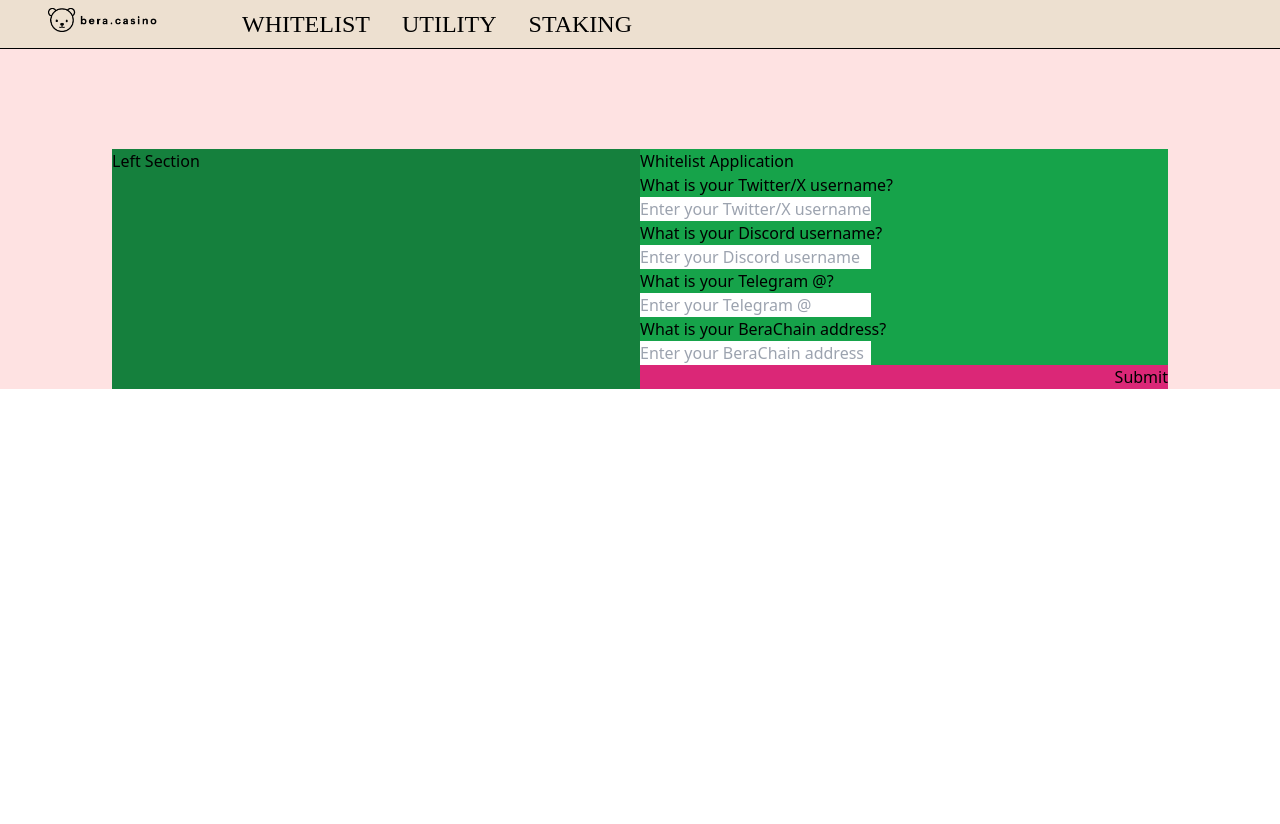
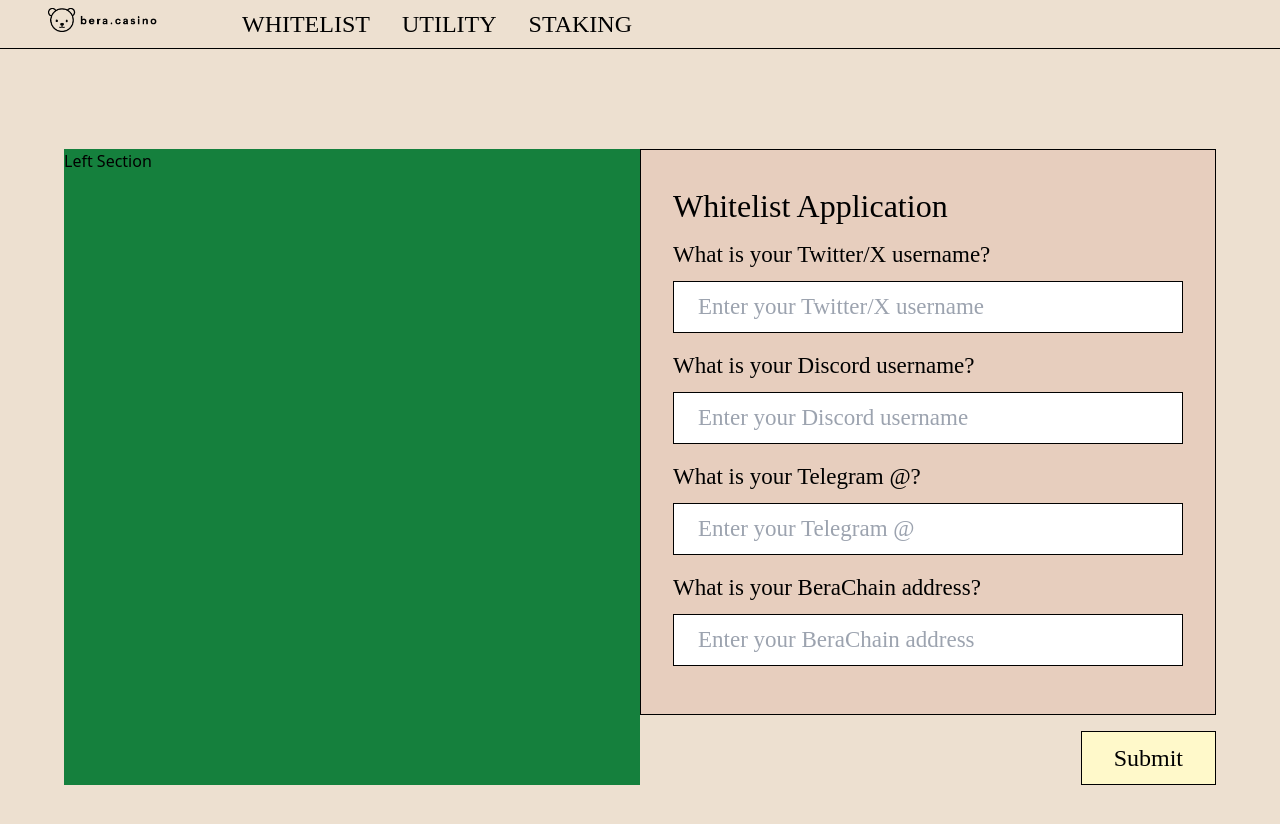
Before and after one commit to DvaeFroot/bera.casino-client, a Nuxt app: page / in a window 1280 px wide. Shown: the top 824 px of the page. Before the commit the page ends 800 px from the top, so only its background shows below. Built offline with nearby package versions, Linux system fonts and the light colour scheme.

Commit message:
add: Layout for whitelist form section

```diff
--- a/components/Whitelist.vue
+++ b/components/Whitelist.vue
@@ -1,45 +1,48 @@
 <template>
-  <div class="flex flex-row justify-between px-28 pt-[100px] bg-red-100">
+  <div class="flex flex-row justify-between px-16 pt-[100px] pb-12 bg-light-peach">
     <div class="bg-green-700 w-[800px]">Left Section</div>
-    <div class="bg-pink-600 w-[800px]">
+    <div class="w-[800px] ">
       <form @submit.prevent="submitForm">
-        <div class="bg-green-600">
-          <div>Whitelist Application</div>
-          <div>
-            <div>
+        <div class="bg-light-peach-100 border border-black p-8 font-[Lexend] text-[32px] font-medium">
+          <div class="pb-2">Whitelist Application</div>
+          <div class="text-[23px] pb-4 font-light">
+            <div class="pb-2">
               What is your Twitter/X username?
             </div>
             <div>
-              <input type="text" placeholder="Enter your Twitter/X username">
+              <input type="text" class="w-full border border-black px-6 py-2"
+                placeholder="Enter your Twitter/X username">
             </div>
           </div>
-          <div>
-            <div>
+          <div class="text-[23px] pb-4 font-light">
+            <div class="pb-2">
               What is your Discord username?
             </div>
             <div>
-              <input type="text" placeholder="Enter your Discord username">
+              <input type="text" class="w-full border border-black px-6 py-2" placeholder="Enter your Discord username">
             </div>
           </div>
-          <div>
-            <div>
+          <div class="text-[23px] pb-4 font-light">
+            <div class="pb-2">
               What is your Telegram @?
             </div>
             <div>
-              <input type="text" placeholder="Enter your Telegram @">
+              <input type="text" class="w-full border border-black px-6 py-2" placeholder="Enter your Telegram @">
             </div>
           </div>
-          <div>
-            <div>
+          <div class="text-[23px] pb-4 font-light">
+            <div class="pb-2">
               What is your BeraChain address?
             </div>
             <div>
-              <input type="text" placeholder="Enter your BeraChain address">
+              <input type="text" class="w-full border border-black px-6 py-2"
+                placeholder="Enter your BeraChain address">
             </div>
           </div>
         </div>
-        <div class="flex flex-row-reverse">
-          <button>Submit</button>
+        <div class="flex flex-row-reverse mt-4">
+          <button
+            class="px-8 py-2 border border-black bg-light-yellow font-[Lexend] text-[24px] font-normal hover:bg-light-brown">Submit</button>
         </div>
       </form>
     </div>
--- a/layouts/default.vue
+++ b/layouts/default.vue
@@ -5,8 +5,3 @@
     <Whitelist />
   </div>
 </template>
-
-<script lang="ts">
-import AppNavBar from '~/components/AppNavBar.vue';
-import Whitelist from '~/components/Whitelist.vue';
-</script>
--- a/tailwind.config.js
+++ b/tailwind.config.js
@@ -4,10 +4,14 @@ export default {
   theme: {
     extend: {
       colors: {
-        'light-peach': '#EDE0D0'
+        'light-peach': '#EDE0D0',
+        'light-peach-100': '#E7CEBE',
+        'light-yellow': '#FFF9CA',
+        'light-brown': '#DFC49E'
       },
       fontFamily: {
-        custom: ['Koulen']
+        custom: ['Koulen'],
+        custom: ['Lexend'],
       }
     },
   },
```
